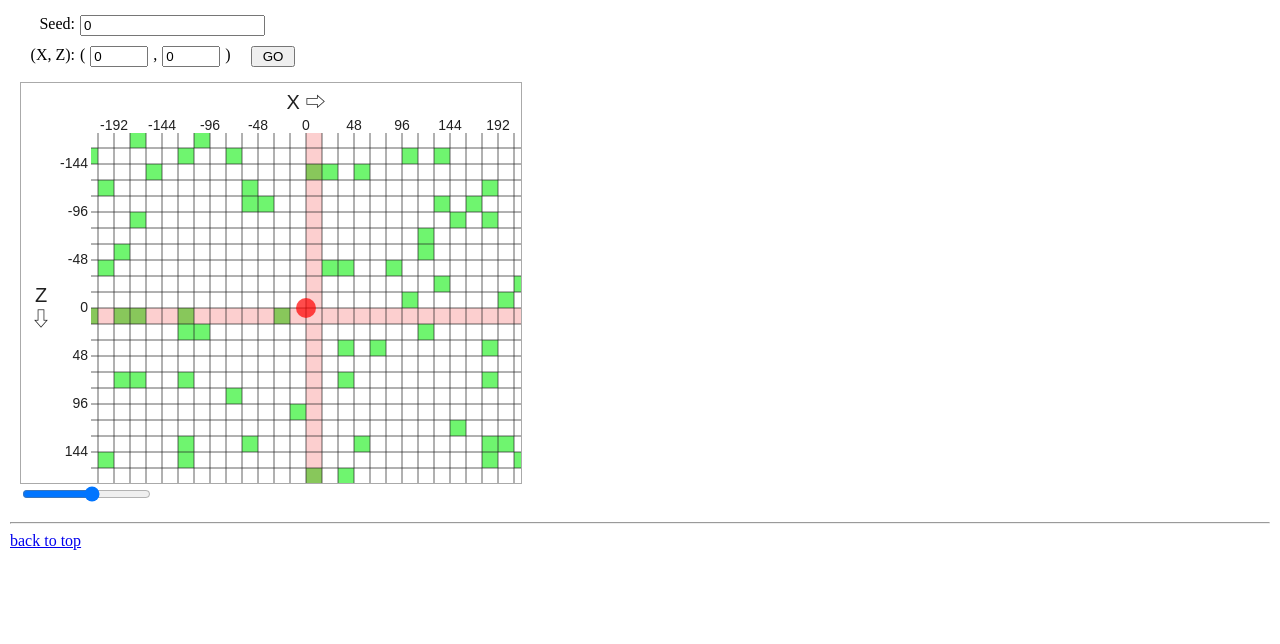
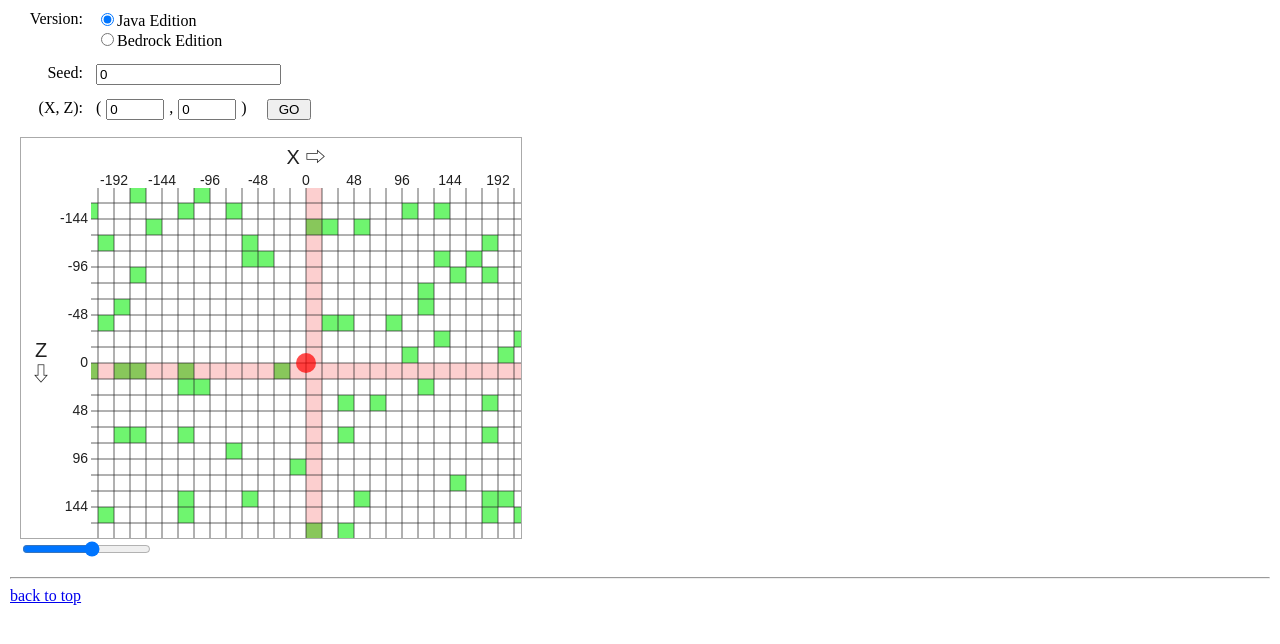
Before and after one commit to yo16/minecraft_slimechunk_finder, a React (Create React App) app in the folder app_slimechunk/: page / in a window 1280 px wide. Shown: the top 644 px of the page. Built offline with nearby package versions, Linux system fonts and the light colour scheme.

Commit message:
add Bedrock Edition

```diff
--- a/app_slimechunk/package.json
+++ b/app_slimechunk/package.json
@@ -11,6 +11,7 @@
     "@types/node": "^16.18.97",
     "@types/react": "^18.3.2",
     "@types/react-dom": "^18.3.0",
+    "mersenne-twister": "^1.1.0",
     "react": "^18.3.1",
     "react-dom": "^18.3.1",
     "react-scripts": "5.0.1",
@@ -40,5 +41,8 @@
       "last 1 firefox version",
       "last 1 safari version"
     ]
+  },
+  "devDependencies": {
+    "@types/mersenne-twister": "^1.1.7"
   }
 }
--- a/app_slimechunk/src/AppScrollable.css
+++ b/app_slimechunk/src/AppScrollable.css
@@ -1,4 +1,11 @@
+.input-disabled {
+    color: #999;
+}
 .app-container {
+
+}
+
+.version-selector-container {
 
 }
 
@@ -11,11 +18,12 @@
     display: flex;
     flex-direction: row;
     gap: 5px;
-    margin: 5px;
+    margin: 7px 3px;
 }
 .input-title {
-    width: 60px;
+    width: 70px;
     text-align: right;
+    margin-right: 8px;
 }
 .input-coordinate {
     width :50px;
--- a/app_slimechunk/src/AppScrollable.tsx
+++ b/app_slimechunk/src/AppScrollable.tsx
@@ -7,6 +7,7 @@ export default function AppScrollable() {
     const refSeed = useRef<HTMLInputElement>(null);
     const refX = useRef<HTMLInputElement>(null);
     const refZ = useRef<HTMLInputElement>(null);
+    const [stateVersion, setStateVersion] = useState<number>(0);
     const [stateSeed, setStateSeed] = useState<bigint>(BigInt(0));
     const [stateX, setStateX] = useState<number>(0);
     const [stateZ, setStateZ] = useState<number>(0);
@@ -20,22 +21,26 @@ export default function AppScrollable() {
         const inputZ = refZ.current;
         if (!inputZ) return;
 
+        // seed入力
         function handleInputSeed(event:any) {
             if (!inputSeed) return;
             const seedValue: bigint = BigInt(inputSeed.value);
             setStateSeed(seedValue);
         }
+        // x座標入力
         function handleInputX(event:any) {
             if (!inputX) return;
             const xValue: number = Number(inputX.value);
             setStateX(xValue);
         }
+        // z座標入力
         function handleInputZ(event:any) {
             if (!inputZ) return;
             const zValue: number = Number(inputZ.value);
             setStateZ(zValue);
         }
 
+        // ハンドラー登録
         inputSeed.addEventListener("input", handleInputSeed);
         inputX.addEventListener("input", handleInputX);
         inputZ.addEventListener("input", handleInputZ);
@@ -44,7 +49,18 @@ export default function AppScrollable() {
             inputX.removeEventListener("input", handleInputX);
             inputZ.removeEventListener("input", handleInputZ);
         }
-    });
+    }, []);
+    useEffect(() => {
+        const inputSeed = refSeed.current;
+        if (!inputSeed) return;
+
+        if (stateVersion===0) {
+            inputSeed.disabled = false;
+        } else {
+            inputSeed.disabled = true;
+        }
+
+    }, [stateVersion])
 
     // Goボタンクリック時
     function handleOnClickGo() {
@@ -55,13 +71,41 @@ export default function AppScrollable() {
     return (
         <>
             <div className="app-container">
+                <div className="version-selector-container input-box">
+                    <div className="input-title">Version:</div>
+                    <div>
+                        <div>
+                            <input
+                                type="radio"
+                                name="mc_version"
+                                value="0"
+                                id="mc_version_0"
+                                checked={stateVersion === 0}
+                                onChange={() => setStateVersion(0)}
+                            /><label htmlFor="mc_version_0">Java Edition</label>
+                        </div>
+                        <div>
+                            <input
+                                type="radio"
+                                name="mc_version"
+                                value="1"
+                                id="mc_version_1"
+                                checked={stateVersion === 1}
+                                onChange={() => setStateVersion(1)}
+                            /><label htmlFor="mc_version_1">Bedrock Edition</label>
+                        </div>
+                    </div>
+                </div>
                 <div className="inputs-container">
                     <div className="input-box">
-                        <div className="input-title">Seed:</div>
+                        <div
+                            className={"input-title" + ((stateVersion===1)?" input-disabled":"")}
+                        >Seed:</div>
                         <input
                             type="text"
                             defaultValue={stateSeed.toString()}
                             ref={refSeed}
+                            className={(stateVersion===1)? "input-disabled": ""}
                         />
                     </div>
                     <div className="input-box">
@@ -94,6 +138,7 @@ export default function AppScrollable() {
                         x: stateX,
                         z: stateZ
                     }}
+                    version={stateVersion}
                     forceDraw={forceDrawValue}
                 />
             </div>
--- a/app_slimechunk/src/components/DraggableCanvas.tsx
+++ b/app_slimechunk/src/components/DraggableCanvas.tsx
@@ -1,6 +1,7 @@
 import { useRef, useEffect } from "react";
 
 import { isSlimeChunk } from "../utils/IsSlimeChunk";
+import { isSlimeChunkBedrock } from "../utils/IsSlimeChunkBedrock";
 
 const SLIDERRANGE_MM = {
     min: -10,
@@ -26,10 +27,11 @@ interface DraggableCanvasProps {
         x: number;
         z: number;
     };
+    version: number;
     forceDraw: number;
 }
 export function DraggableCanvas({
-    seed, charactorCoordinte, forceDraw
+    seed, charactorCoordinte, version, forceDraw
 }: DraggableCanvasProps) {
     // canvasへのref
     const refCanvas = useRef<HTMLCanvasElement>(null);
@@ -42,7 +44,7 @@ export function DraggableCanvas({
     useEffect(() => {
         // isSlimeChunkArrayを初期化
         isSlimeChunkMapRef.current = new Map();
-    }, [seed]);
+    }, [seed, version]);
 
     useEffect(() => {
         const canvas = refCanvas.current;
@@ -471,7 +473,11 @@ export function DraggableCanvas({
         function setIsSlimeChunkIfNotExists(x: number, z: number) {
             const zMap = ensureZMap(x);
             if (!zMap.has(z)) {
-                zMap.set(z, isSlimeChunk(seed, x, z));
+                if (version === 0) {
+                    zMap.set(z, isSlimeChunk(seed, x, z));
+                } else {
+                    zMap.set(z, isSlimeChunkBedrock(x, z));
+                }
             }
         }
 
@@ -489,7 +495,7 @@ export function DraggableCanvas({
             canvas.removeEventListener("wheel", handleMouseWheel);
             range.removeEventListener('input', handleRangeChange);
         };
-    }, [seed, charactorCoordinte]);
+    }, [seed, charactorCoordinte, version]);
 
     return (
         <div style={{display:"flex",flexDirection:"column", alignItems: "flex-start", padding: "10px"}}>
--- /dev/null
+++ b/app_slimechunk/src/utils/IsSlimeChunkBedrock.ts
@@ -0,0 +1,33 @@
+// bedrock version
+
+import MersenneTwister from "mersenne-twister";
+
+export function isSlimeChunkBedrock(x: number, z: number): boolean {
+    let x_uint    = x >>> 0;
+    let z_uint    = z >>> 0;
+    let seed      = umul32_lo(x_uint, 0x1f1f1f1f) ^ z_uint;
+    let mt        = new MersenneTwister(seed);
+    let n         = mt.random_int();
+
+    return (n % 10 === 0);
+    //return true;
+}
+
+function umul32_lo(a: number, b: number): number {
+    let a00 = a & 0xFFFF;
+    let a16 = a >>> 16;
+    let b00 = b & 0xFFFF;
+    let b16 = b >>> 16;
+
+    let c00 = a00 * b00;
+    let c16 = c00 >>> 16;
+
+    c16 += a16 * b00;
+    c16 &= 0xFFFF;
+    c16 += a00 * b16;
+
+    let lo = c00 & 0xFFFF;
+    let hi = c16 & 0xFFFF;
+
+    return ((hi << 16) | lo) >>> 0;
+}
```
Also changed, not shown: 1 other file (tests, documents, lock files or other folders).
